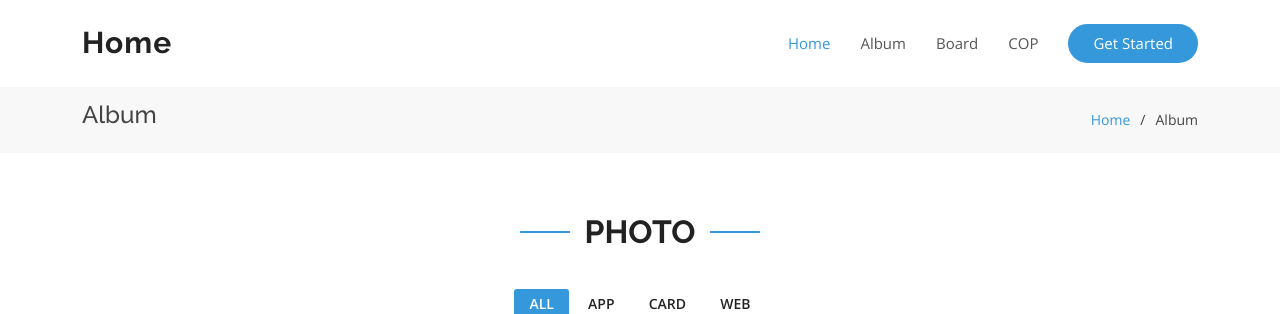
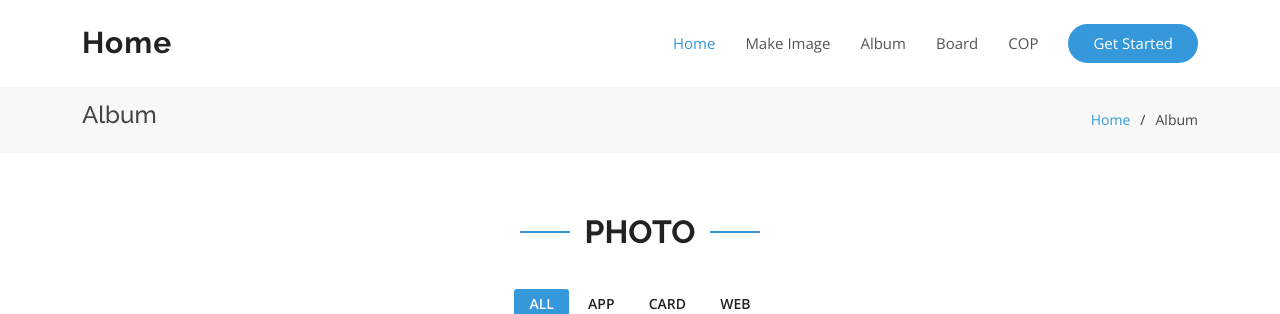
Before and after one commit to kakao-cloud-school/3-tier-minseok, a Django app: page /album/ in a window 1280 px wide. Shown: the top 314 px of the page. Run offline with Django 3.2, Linux system fonts and the light colour scheme; data that the repository does not hold is empty; parts of the project's set-up code (start-up, migrations or seed data) failed here and were passed over; some libraries are stand-ins or nearby versions.

Commit message:
Update navbar.html

```diff
--- a/was/src/templates/navbar.html
+++ b/was/src/templates/navbar.html
@@ -11,6 +11,7 @@
     <nav id="navbar" class="navbar">
       <ul>
         <li><a class="nav-link scrollto active" href="/">Home</a></li>
+        <li><a class="nav-link scrollto" href="http://192.168.0.32/">Make Image</a></li>
         <li><a class="nav-link scrollto" href="/album/">Album</a></li>
         <li><a class="nav-link scrollto" href="/board/">Board</a></li>
         <li><a class="nav-link scrollto" href="http://naver.com">COP</a></li>
```
